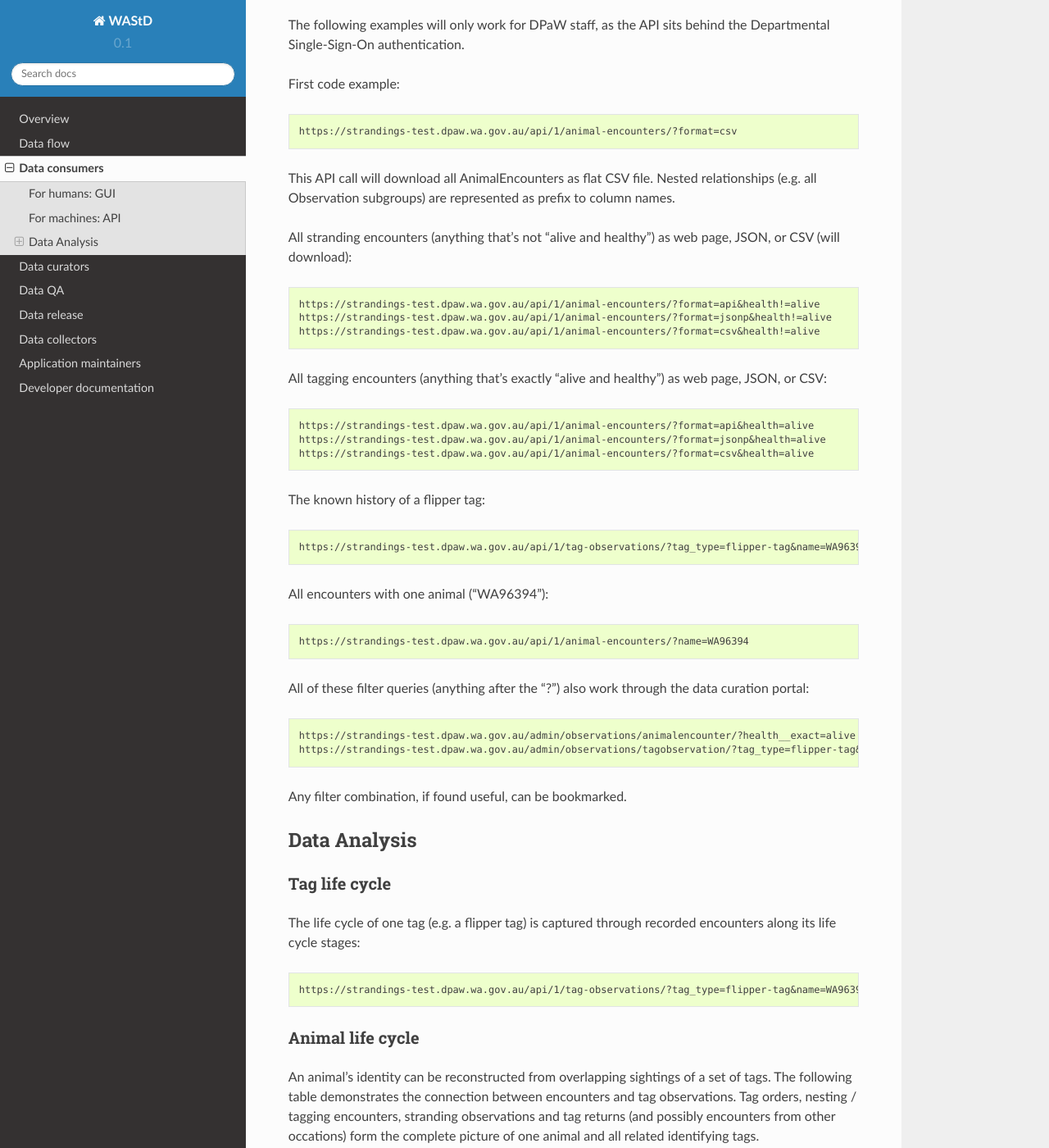
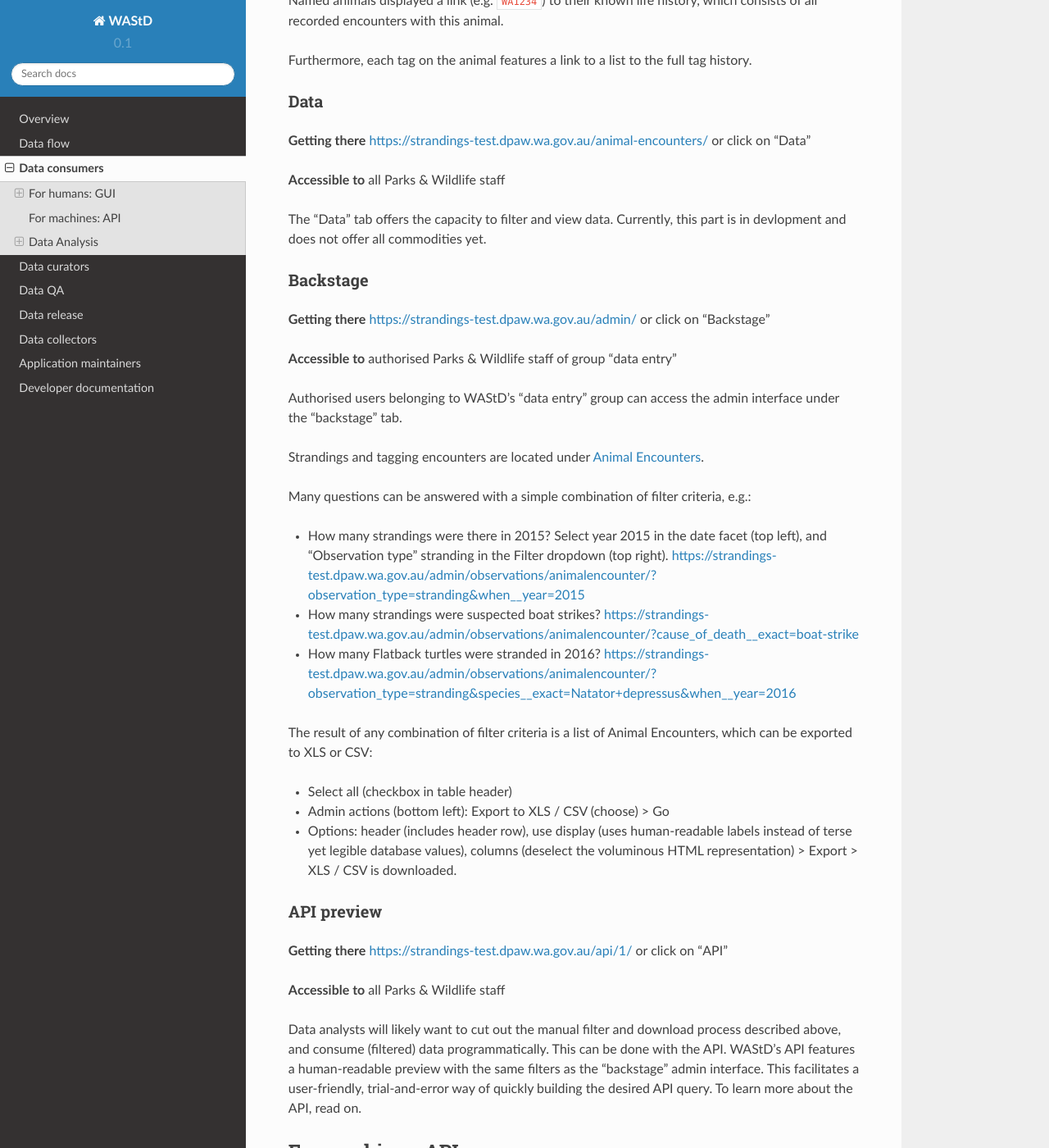
Before and after one commit to dbca-wa/wastd, a Sphinx documentation site: the page built from docs/data_consumers.rst, in a window 1280 px wide and 1400 px high, scrolled down 829 px. Shown: the whole window at 82% size. Built offline with Sphinx 7.4.7 and the Read the Docs theme 2.0.0, drawn with Linux system fonts in a browser that asks for light colours; some of the changed text lies outside the part shown.

Commit message:
added to docs > data consumers

```diff
--- a/docs/data_consumers.rst
+++ b/docs/data_consumers.rst
@@ -5,10 +5,86 @@ This chapter addresses data consumers.
 
 For humans: GUI
 ===============
-This section will document the graphical user interface (GUI).
+This section documents the graphical user interface (GUI).
 
 The GUI aims to give easy to digest insight to managers with
 defined questions, and to allow the query and export of data.
+
+There are four ways of viewing data: on a map, as a data table, (only with special
+privileges:) through the admin interface ("backstage"), and through the API preview.
+
+Map
+---
+**Getting there** https://strandings-test.dpaw.wa.gov.au/
+or click on "WA Strandings Database WAStD"
+
+**Accessible to** all Parks & Wildlife staff
+
+WAStD's homepage displays (currently all) records on a map.
+
+Encounters of any kind are displayed as place markers.
+Click on any record to see a popup with a summary and links to view- more details.
+
+The "edit" button indicates the record's QA status and allows data entry operators
+to view and update details.
+
+Named animals displayed a link (e.g. ``WA1234``) to their known life history,
+which consists of all recorded encounters with this animal.
+
+Furthermore, each tag on the animal features a link to a list to the full tag
+history.
+
+Data
+----
+**Getting there** https://strandings-test.dpaw.wa.gov.au/animal-encounters/ or click on "Data"
+
+**Accessible to** all Parks & Wildlife staff
+
+The "Data" tab offers the capacity to filter and view data.
+Currently, this part is in devlopment and does not offer all commodities yet.
+
+Backstage
+---------
+**Getting there** https://strandings-test.dpaw.wa.gov.au/admin/ or click on "Backstage"
+
+**Accessible to** authorised Parks & Wildlife staff of group "data entry"
+
+Authorised users belonging to WAStD's "data entry" group can access the admin
+interface under the "backstage" tab.
+
+Strandings and tagging encounters are located under
+`Animal Encounters <https://strandings-test.dpaw.wa.gov.au/admin/observations/animalencounter/>`_.
+
+Many questions can be answered with a simple combination of filter criteria, e.g.:
+
+* How many strandings were there in 2015? Select year 2015 in the date facet (top
+  left), and "Observation type" stranding in the Filter dropdown (top right).
+  https://strandings-test.dpaw.wa.gov.au/admin/observations/animalencounter/?observation_type=stranding&when__year=2015
+* How many strandings were suspected boat strikes?
+  https://strandings-test.dpaw.wa.gov.au/admin/observations/animalencounter/?cause_of_death__exact=boat-strike
+* How many Flatback turtles were stranded in 2016?
+  https://strandings-test.dpaw.wa.gov.au/admin/observations/animalencounter/?observation_type=stranding&species__exact=Natator+depressus&when__year=2016
+
+The result of any combination of filter criteria is a list of Animal Encounters,
+which can be exported to XLS or CSV:
+
+* Select all (checkbox in table header)
+* Admin actions (bottom left): Export to XLS / CSV (choose) > Go
+* Options: header (includes header row), use display (uses human-readable labels
+  instead of terse yet legible database values), columns (deselect the voluminous
+  HTML representation) > Export > XLS / CSV is downloaded.
+
+API preview
+-----------
+**Getting there** https://strandings-test.dpaw.wa.gov.au/api/1/ or click on "API"
+
+**Accessible to** all Parks & Wildlife staff
+
+Data analysts will likely want to cut out the manual filter and download process described
+above, and consume (filtered) data programmatically. This can be done with the API.
+WAStD's API features a human-readable preview with the same filters as the "backstage"
+admin interface. This facilitates a user-friendly, trial-and-error way of quickly
+building the desired API query. To learn more about the API, read on.
 
 
 For machines: API
```
